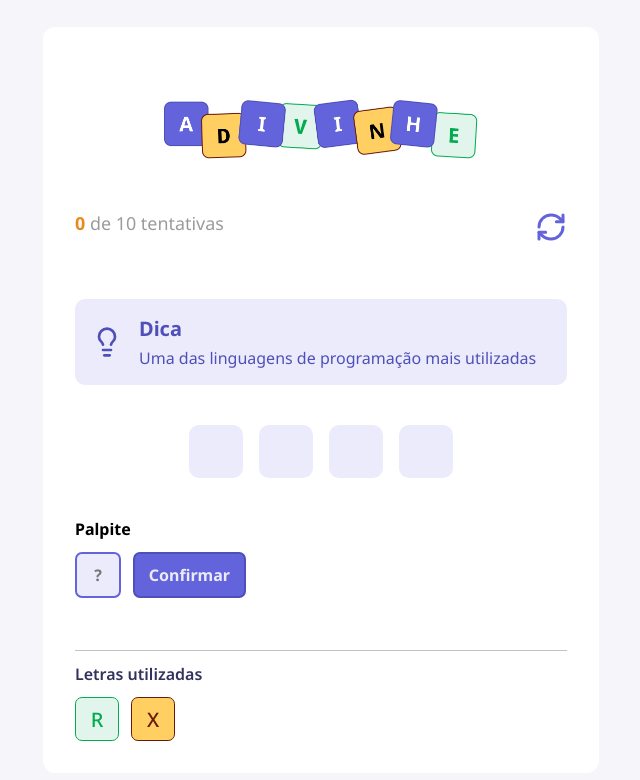
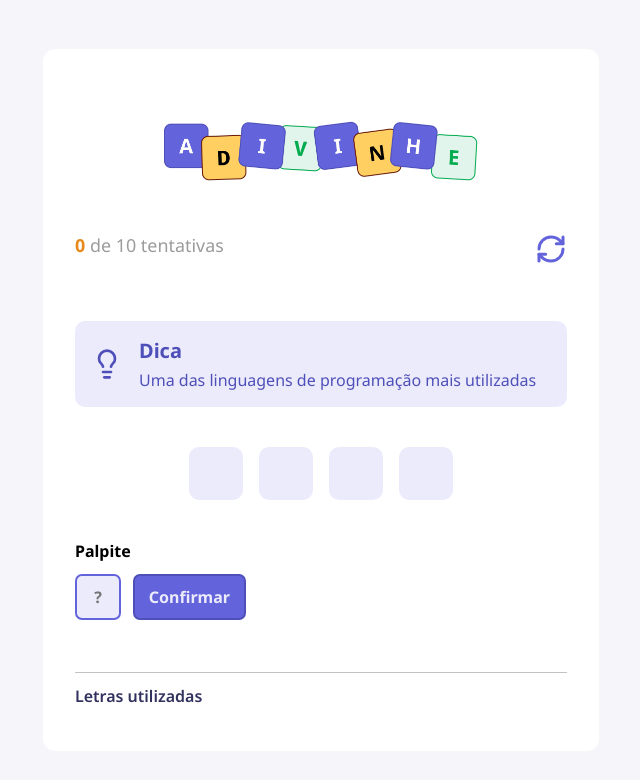
Before and after one commit to PedroJGC/guess, a React (Vite) app: page / in a window 1280 px wide. Shown: the top 780 px of the page, without its empty margins (319-959 px from the left). Built offline with nearby package versions, Linux system fonts and the light colour scheme.

Commit message:
feat: listing letters used

```diff
--- a/src/App.tsx
+++ b/src/App.tsx
@@ -4,13 +4,14 @@
 import { Header } from './components/Header'
 import { Input } from './components/Input'
 import { Letter } from './components/Letter'
-import { LettersUsed } from './components/LettersUsed'
+import { LettersUsed, type LettersUsedProps } from './components/LettersUsed'
 import { Tip } from './components/Tip'
 import { type Challenge, WORDS } from './utils/words'
 
 export default function App() {
   const [letter, setLetter] = useState('')
   const [attempts, setAttempts] = useState(0)
+  const [lettersUsed, setLettersUsed] = useState<LettersUsedProps[]>([])
   const [challenge, setChallenge] = useState<Challenge | null>(null)
 
   function handleRestartGame() {
@@ -55,7 +56,7 @@
           <Button title="Confirmar" />
         </div>
 
-        <LettersUsed />
+        <LettersUsed data={lettersUsed} />
       </main>
     </div>
   )
--- a/src/components/LettersUsed/index.tsx
+++ b/src/components/LettersUsed/index.tsx
@@ -1,14 +1,29 @@
 import { Letter } from '../Letter'
 import styles from './style.module.css'
 
-export function LettersUsed() {
+export type LettersUsedProps = {
+  value: string
+  correct: boolean
+}
+
+type Props = {
+  data: LettersUsedProps[]
+}
+
+export function LettersUsed({ data }: Props) {
   return (
     <div className={styles.lettersUsed}>
       <h5>Letras utilizadas</h5>
 
       <div>
-        <Letter color="correct" size="small" value="R" />
-        <Letter color="wrong" size="small" value="X" />
+        {data.map(({ value, correct }) => (
+          <Letter
+            color={correct ? 'correct' : 'wrong'}
+            key={value}
+            size="small"
+            value={value}
+          />
+        ))}
       </div>
     </div>
   )
```
